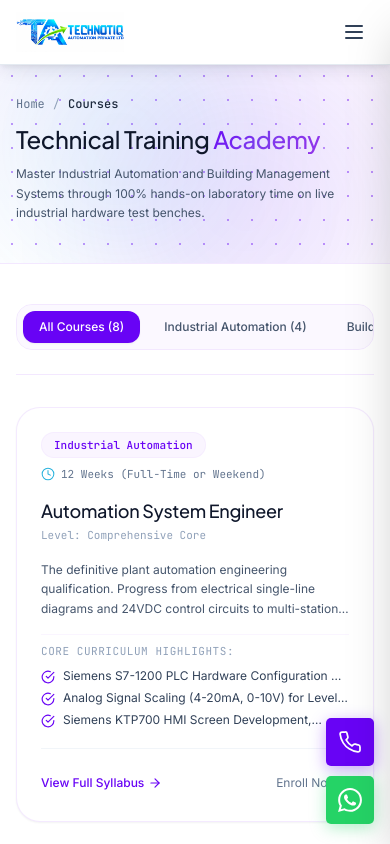
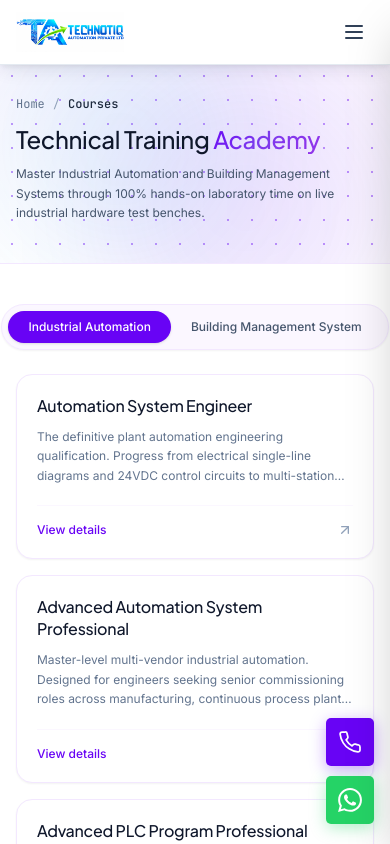
Before and after one commit to webitya/technotiq, a Next.js app: page /courses in a window 390 px wide. Shown: the top 844 px of the page. Built offline with nearby package versions, Linux system fonts and the light colour scheme.

Commit message:
feat: center 2-button category switch badge and compact badge-free course cards

```diff
--- a/src/app/courses/building-management-system/page.js
+++ b/src/app/courses/building-management-system/page.js
@@ -51,18 +51,8 @@ export default function BuildingManagementSystemCategoryPage() {
             </Link>
           </div>
 
-          {/* Category Description Banner */}
-          <div className="p-6 rounded-3xl bg-purple-50/70 border border-purple-100 space-y-2">
-            <span className="text-xs font-mono font-medium text-[#6803F5] block">
-              {categoryMeta.tagline}
-            </span>
-            <p className="text-xs sm:text-sm text-slate-700 leading-relaxed max-w-3xl font-normal">
-              {categoryMeta.description}
-            </p>
-          </div>
-
-          {/* Course Cards Grid */}
-          <div className="grid grid-cols-1 md:grid-cols-2 gap-6 sm:gap-7">
+          {/* Small Compact Course Cards Grid */}
+          <div className="grid grid-cols-1 sm:grid-cols-2 lg:grid-cols-4 gap-4 sm:gap-5">
             {courses.map((course) => (
               <CourseCard key={course.id} course={course} />
             ))}
--- a/src/app/courses/industrial-automation/page.js
+++ b/src/app/courses/industrial-automation/page.js
@@ -51,18 +51,8 @@ export default function IndustrialAutomationCategoryPage() {
             </Link>
           </div>
 
-          {/* Category Description Banner */}
-          <div className="p-6 rounded-3xl bg-purple-50/70 border border-purple-100 space-y-2">
-            <span className="text-xs font-mono font-medium text-[#6803F5] block">
-              {categoryMeta.tagline}
-            </span>
-            <p className="text-xs sm:text-sm text-slate-700 leading-relaxed max-w-3xl font-normal">
-              {categoryMeta.description}
-            </p>
-          </div>
-
-          {/* Course Cards Grid */}
-          <div className="grid grid-cols-1 md:grid-cols-2 gap-6 sm:gap-7">
+          {/* Small Compact Course Cards Grid */}
+          <div className="grid grid-cols-1 sm:grid-cols-2 lg:grid-cols-4 gap-4 sm:gap-5">
             {courses.map((course) => (
               <CourseCard key={course.id} course={course} />
             ))}
--- a/src/app/courses/page.js
+++ b/src/app/courses/page.js
@@ -38,10 +38,10 @@ export default function CoursesPage() {
         breadcrumbs={[{ name: "Courses" }]}
       />
 
-      {/* Courses Catalog with Category Switcher Tabs */}
+      {/* Courses Catalog with Center Two-Button Switcher and Compact Cards */}
       <section className="py-10 sm:py-14 lg:py-16 bg-white font-normal">
         <div className="max-w-7xl mx-auto px-4 sm:px-6 lg:px-8">
-          <CourseCatalog initialCategory="all" />
+          <CourseCatalog initialCategory="industrial-automation" />
         </div>
       </section>
 
--- a/src/components/courses/CourseCard.js
+++ b/src/components/courses/CourseCard.js
@@ -1,71 +1,27 @@
 import Link from "next/link";
-import { Clock, CheckCircle, ArrowRight } from "../icons";
+import { ArrowUpRight } from "../icons";
 
 export default function CourseCard({ course }) {
   return (
-    <div className="bg-white rounded-3xl p-6 sm:p-7 border border-purple-100/90 shadow-xs hover:border-purple-300 hover:shadow-xl hover:-translate-y-1 transition-all duration-300 flex flex-col justify-between group">
-      <div className="space-y-4">
-        {/* Top Badges: Category & Duration */}
-        <div className="flex flex-wrap items-center justify-between gap-2">
-          <span className="text-[11px] sm:text-xs font-mono font-medium text-[#6803F5] bg-purple-50 px-3 py-1 rounded-full border border-purple-100/60">
-            {course.categoryName}
-          </span>
-          <span className="text-[11px] sm:text-xs font-mono text-slate-500 flex items-center gap-1.5 font-normal">
-            <Clock className="w-3.5 h-3.5 text-[#27B2DD]" />
-            {course.duration}
-          </span>
-        </div>
-
-        {/* Title */}
-        <div>
-          <h3 className="text-lg sm:text-xl font-medium text-slate-900 group-hover:text-[#6803F5] transition-colors leading-snug">
-            <Link href={`/courses/${course.slug}`}>
-              {course.title}
-            </Link>
-          </h3>
-          <span className="text-[11px] font-mono text-slate-400 mt-1 block">
-            Level: {course.level}
-          </span>
-        </div>
-
-        {/* Overview */}
-        <p className="text-xs sm:text-sm text-slate-600 leading-relaxed font-normal line-clamp-3">
+    <Link
+      href={`/courses/${course.slug}`}
+      className="group bg-white rounded-2xl p-5 sm:p-6 border border-purple-100 shadow-xs hover:border-[#6803F5]/40 hover:shadow-lg hover:shadow-purple-500/5 hover:-translate-y-1 transition-all duration-200 flex flex-col justify-between"
+    >
+      <div className="space-y-2.5">
+        <h3 className="text-base sm:text-lg font-medium text-slate-900 group-hover:text-[#6803F5] transition-colors leading-snug">
+          {course.title}
+        </h3>
+        <p className="text-xs sm:text-sm text-slate-500 font-normal leading-relaxed line-clamp-3">
           {course.overview}
         </p>
-
-        {/* Key Syllabus Highlights */}
-        <div className="pt-2 border-t border-purple-50 space-y-2">
-          <span className="text-[11px] font-mono text-slate-400 uppercase tracking-wider block">
-            Core Curriculum Highlights:
-          </span>
-          <ul className="space-y-1.5 font-normal">
-            {course.highlights.slice(0, 3).map((item, idx) => (
-              <li key={idx} className="flex items-start gap-2 text-xs text-slate-700">
-                <CheckCircle className="w-3.5 h-3.5 text-[#6803F5] shrink-0 mt-0.5" />
-                <span className="line-clamp-1">{item}</span>
-              </li>
-            ))}
-          </ul>
-        </div>
       </div>
 
-      {/* Card Action Buttons */}
-      <div className="pt-5 mt-5 border-t border-slate-100 flex items-center justify-between gap-3">
-        <Link
-          href={`/courses/${course.slug}`}
-          className="inline-flex items-center text-xs sm:text-sm font-medium text-[#6803F5] hover:text-[#5502C7] transition-colors group/link"
-        >
-          <span>View Full Syllabus</span>
-          <ArrowRight className="w-3.5 h-3.5 ml-1 group-hover/link:translate-x-1 transition-transform" />
-        </Link>
-
-        <Link
-          href="/contact"
-          className="text-xs font-normal text-slate-500 hover:text-slate-900 px-3 py-1.5 rounded-full hover:bg-purple-50 transition-colors"
-        >
-          Enroll Now
-        </Link>
+      <div className="pt-4 mt-5 border-t border-purple-50/80 flex items-center justify-between text-xs text-slate-500 font-normal">
+        <span className="text-[#6803F5] font-medium group-hover:underline">
+          View details
+        </span>
+        <ArrowUpRight className="w-4 h-4 text-slate-400 group-hover:text-[#6803F5] group-hover:translate-x-0.5 group-hover:-translate-y-0.5 transition-all" />
       </div>
-    </div>
+    </Link>
   );
 }
--- a/src/components/courses/CourseCatalog.js
+++ b/src/components/courses/CourseCatalog.js
@@ -1,86 +1,48 @@
 "use client";
 
 import { useState } from "react";
-import Link from "next/link";
 import CourseCard from "./CourseCard";
 import { ALL_COURSES, COURSE_CATEGORIES } from "../../data/coursesData";
-import { ArrowRight } from "../icons";
 
-export default function CourseCatalog({ initialCategory = "all" }) {
-  const [selectedCategory, setSelectedCategory] = useState(initialCategory);
+export default function CourseCatalog({ initialCategory = "industrial-automation" }) {
+  // Always default to one of the two main categories (no 'all')
+  const [selectedCategory, setSelectedCategory] = useState(
+    initialCategory === "building-management-system"
+      ? "building-management-system"
+      : "industrial-automation"
+  );
 
-  const filteredCourses =
-    selectedCategory === "all"
-      ? ALL_COURSES
-      : ALL_COURSES.filter((c) => c.category === selectedCategory);
-
-  const activeCategoryMeta = COURSE_CATEGORIES.find(
-    (c) => c.id === selectedCategory
+  const filteredCourses = ALL_COURSES.filter(
+    (c) => c.category === selectedCategory
   );
 
   return (
-    <div className="space-y-8">
-      {/* Interactive Category Switcher Tabs */}
-      <div className="flex flex-col sm:flex-row items-center justify-between gap-4 border-b border-purple-100 pb-6">
-        <div className="flex items-center gap-2 p-1.5 rounded-2xl bg-purple-50/70 border border-purple-100 max-w-full overflow-x-auto">
-          <button
-            type="button"
-            onClick={() => setSelectedCategory("all")}
-            className={`px-4 py-2 rounded-xl text-xs sm:text-sm font-medium transition-all duration-200 cursor-pointer whitespace-nowrap ${
-              selectedCategory === "all"
-                ? "bg-[#6803F5] text-white shadow-xs"
-                : "text-slate-600 hover:text-slate-900 hover:bg-white/60"
-            }`}
-          >
-            All Courses ({ALL_COURSES.length})
-          </button>
-
+    <div className="space-y-6 sm:space-y-8">
+      {/* In Center Switch Badge: Exactly Two Buttons */}
+      <div className="flex justify-center">
+        <div className="inline-flex items-center p-1.5 rounded-full bg-purple-50/80 border border-purple-100 shadow-xs">
           {COURSE_CATEGORIES.map((cat) => {
             const isSelected = selectedCategory === cat.id;
-            const count = ALL_COURSES.filter((c) => c.category === cat.id).length;
             return (
               <button
                 key={cat.id}
                 type="button"
                 onClick={() => setSelectedCategory(cat.id)}
-                className={`px-4 py-2 rounded-xl text-xs sm:text-sm font-medium transition-all duration-200 cursor-pointer whitespace-nowrap ${
+                className={`px-5 py-2 sm:px-6 sm:py-2.5 rounded-full text-xs sm:text-sm font-medium transition-all duration-200 cursor-pointer whitespace-nowrap ${
                   isSelected
-                    ? "bg-[#6803F5] text-white shadow-xs"
+                    ? "bg-[#6803F5] text-white shadow-sm"
                     : "text-slate-600 hover:text-slate-900 hover:bg-white/60"
                 }`}
               >
-                {cat.name} ({count})
+                {cat.name}
               </button>
             );
           })}
         </div>
-
-        {/* Dedicated Category Page Link */}
-        {selectedCategory !== "all" && (
-          <Link
-            href={`/courses/${selectedCategory}`}
-            className="inline-flex items-center text-xs font-medium text-[#6803F5] hover:underline"
-          >
-            <span>Open Dedicated {activeCategoryMeta?.name} Page</span>
-            <ArrowRight className="w-3.5 h-3.5 ml-1" />
-          </Link>
-        )}
       </div>
 
-      {/* Category Overview Banner */}
-      {activeCategoryMeta && (
-        <div className="p-5 sm:p-6 rounded-3xl bg-purple-50/60 border border-purple-100/90 text-slate-800 space-y-1.5 font-normal">
-          <span className="text-xs font-mono text-[#6803F5] font-medium block">
-            {activeCategoryMeta.tagline}
-          </span>
-          <p className="text-xs sm:text-sm text-slate-600 leading-relaxed max-w-3xl">
-            {activeCategoryMeta.description}
-          </p>
-        </div>
-      )}
-
-      {/* Responsive Grid of Course Cards */}
-      <div className="grid grid-cols-1 md:grid-cols-2 gap-6 sm:gap-7">
+      {/* Small Compact Cards Grid Without Any Badges */}
+      <div className="grid grid-cols-1 sm:grid-cols-2 lg:grid-cols-4 gap-4 sm:gap-5">
         {filteredCourses.map((course) => (
           <CourseCard key={course.id} course={course} />
         ))}
```
